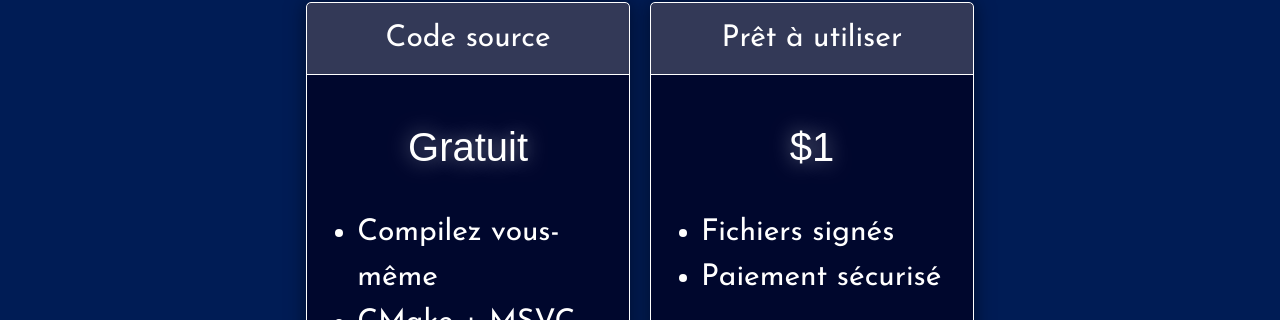
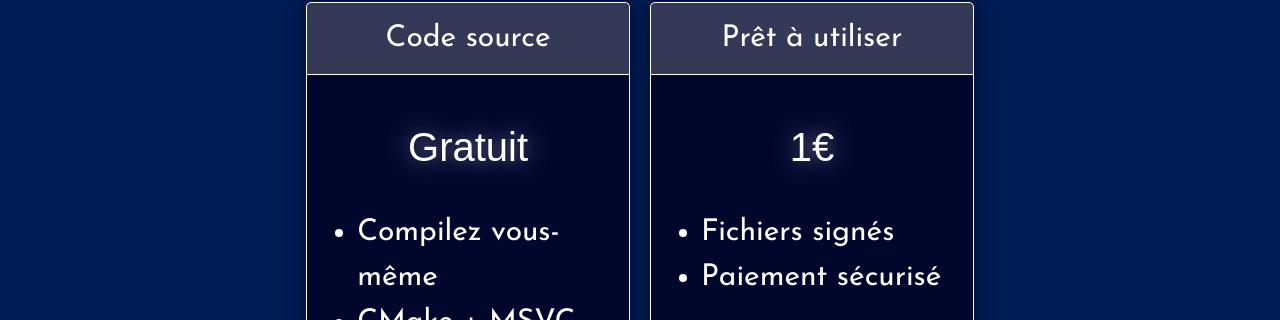
Before and after one commit to bblanchon/disable-windows-keys, a Jekyll site: the page built from fr/index.html, in a window 1280 px wide and 900 px high, scrolled down 3657 px. Shown: the part 233-553 px from the top of the window. Built offline with Jekyll 4.4.1, drawn with Linux system fonts in a browser that asks for light colours; some web fonts are replaced.

Commit message:
Change price to 1€

```diff
--- a/_layouts/index.html
+++ b/_layouts/index.html
@@ -63,7 +63,7 @@ image: /images/disable-windows-keys-1200.png
 			<div class="card col bg-5" data-aos="fade-left">
 				<h3 class="card-header">{{lang.ready_to_use}}</h3>
 				<div class="card-body">
-					<p class="h3 text-align-center text-glow">$1</p>
+					<p class="h3 text-align-center text-glow">1€</p>
 					<ul>
 						<li>{{lang.signed_files}}</li>
 						<li>{{lang.secure_payment}}</li>
```
